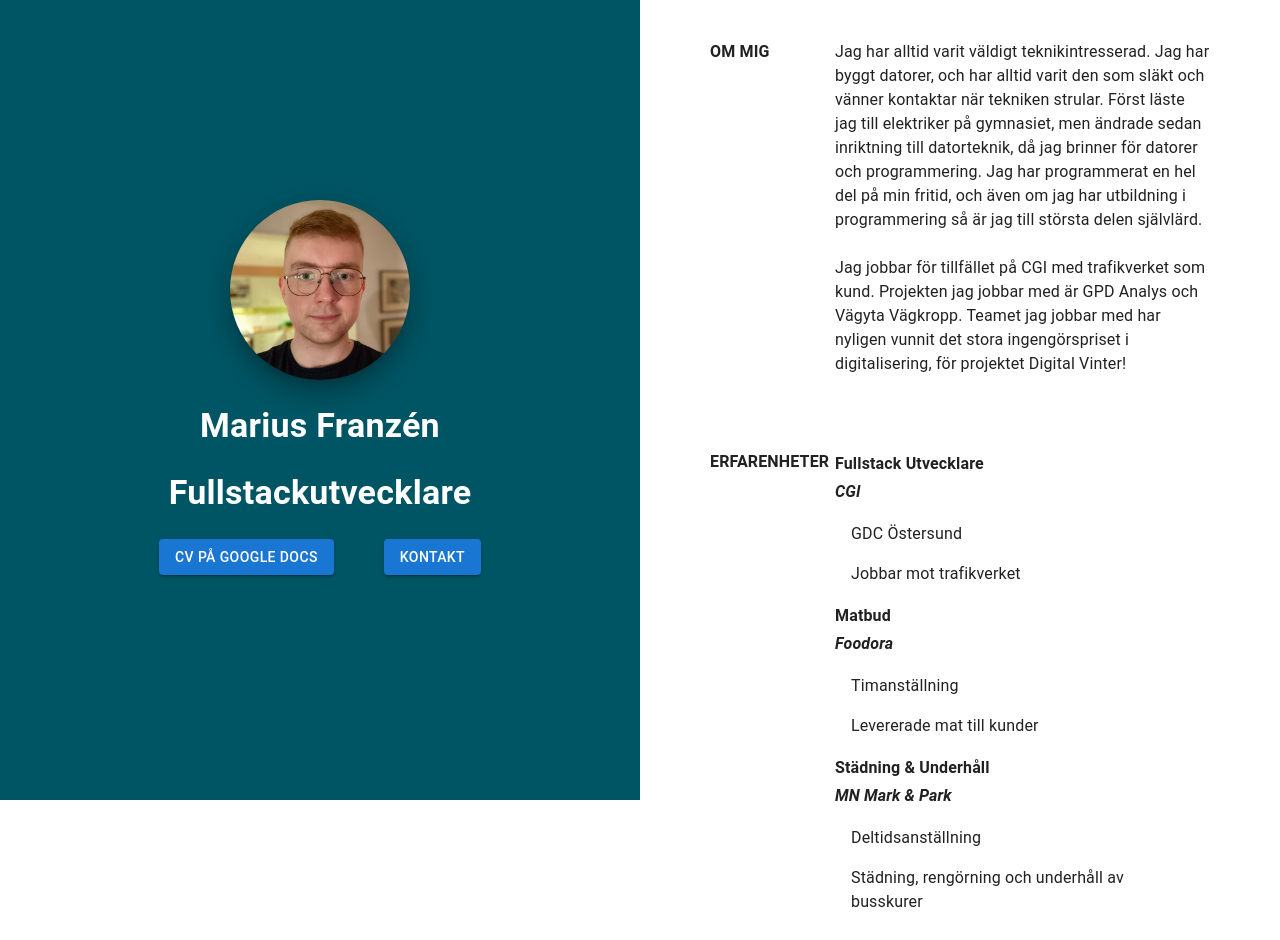
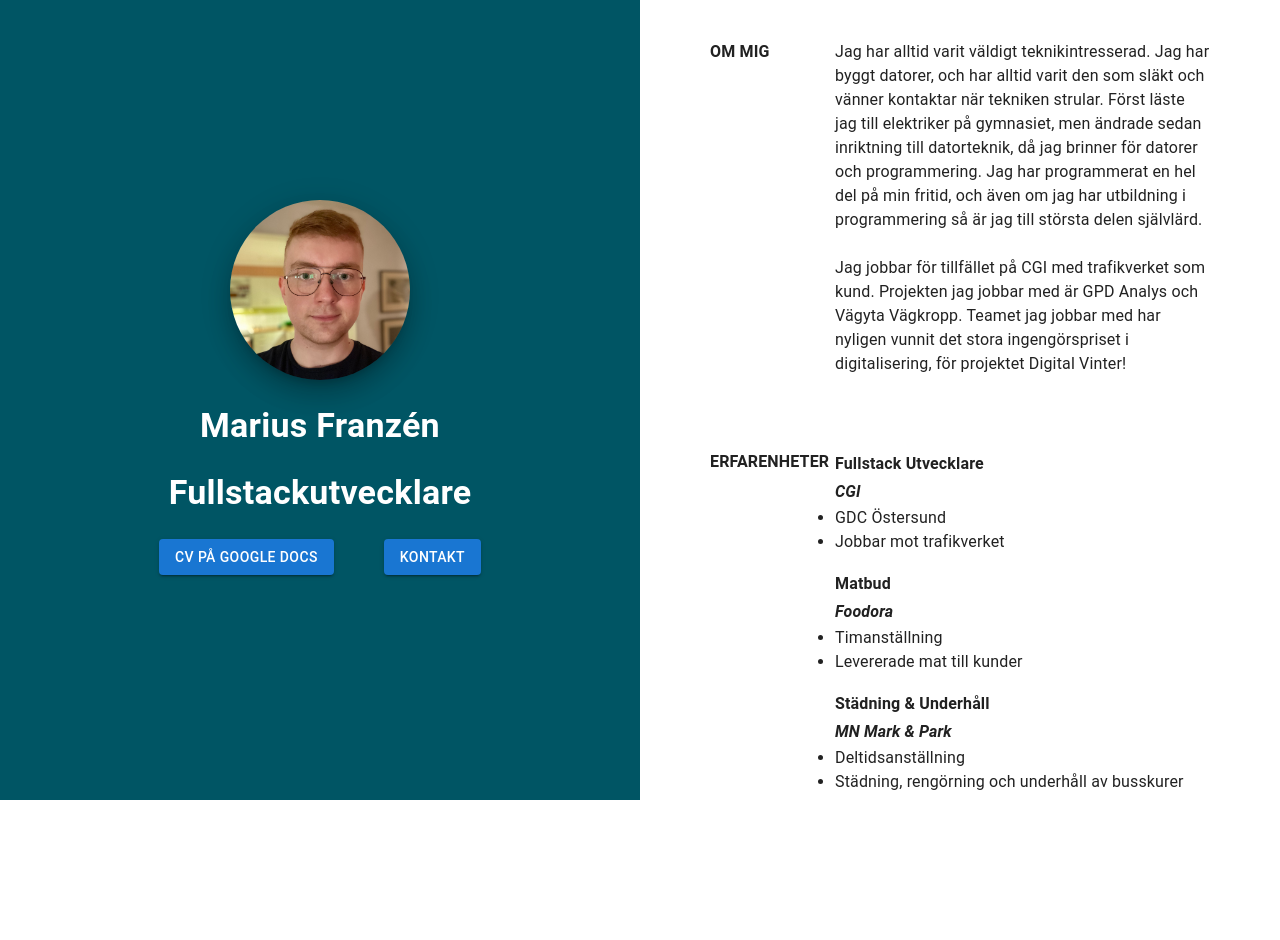
Before and after one commit to mariusfranzen/mariusfranzen.github.io, a React (Create React App) app: page / in a window 1280 px wide. After the commit the page ends 820 px from the top, so only its background shows below. Built offline with nearby package versions, Linux system fonts and the light colour scheme.

Commit message:
experience styling

```diff
--- a/src/components/experiences/Experience.tsx
+++ b/src/components/experiences/Experience.tsx
@@ -1,4 +1,4 @@
-import { Grid, List, ListItem, Typography } from '@material-ui/core'
+import { Grid, List, ListItem, ListItemIcon, Typography } from '@material-ui/core'
 import { makeStyles } from '@material-ui/styles'
 import React, { ReactElement } from 'react'
 import experience from '../../types/experience'
@@ -8,7 +8,13 @@ interface Props {
 }
 
 const useStyles = makeStyles(theme => ({
-
+    list: {
+        padding: 0,
+        marginTop: 0
+    },
+    listItem: {
+        paddingTop: "0"
+    }
 }))
 
 function Experience({ experience }: Props): ReactElement {
@@ -26,11 +32,11 @@ function Experience({ experience }: Props): ReactElement {
                     </Grid>
                     <Grid item>
                         {experience.notes ? (
-                            <List>
+                            <ul className={classes.list}>
                                 {experience.notes.map((note) => (
-                                    <ListItem>{note}</ListItem>
+                                    <li className={classes.listItem}>{note}</li>
                                 ))}
-                            </List>
+                            </ul>
                         ) : null}
                     </Grid>
                 </Grid>
```
